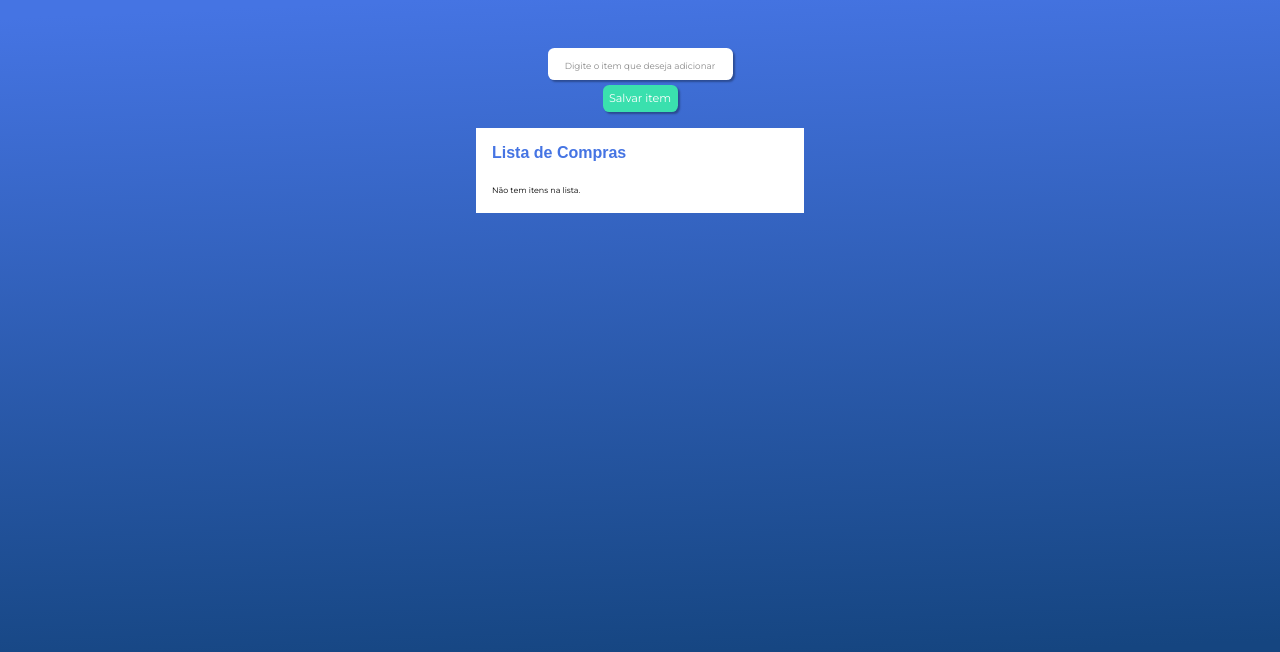
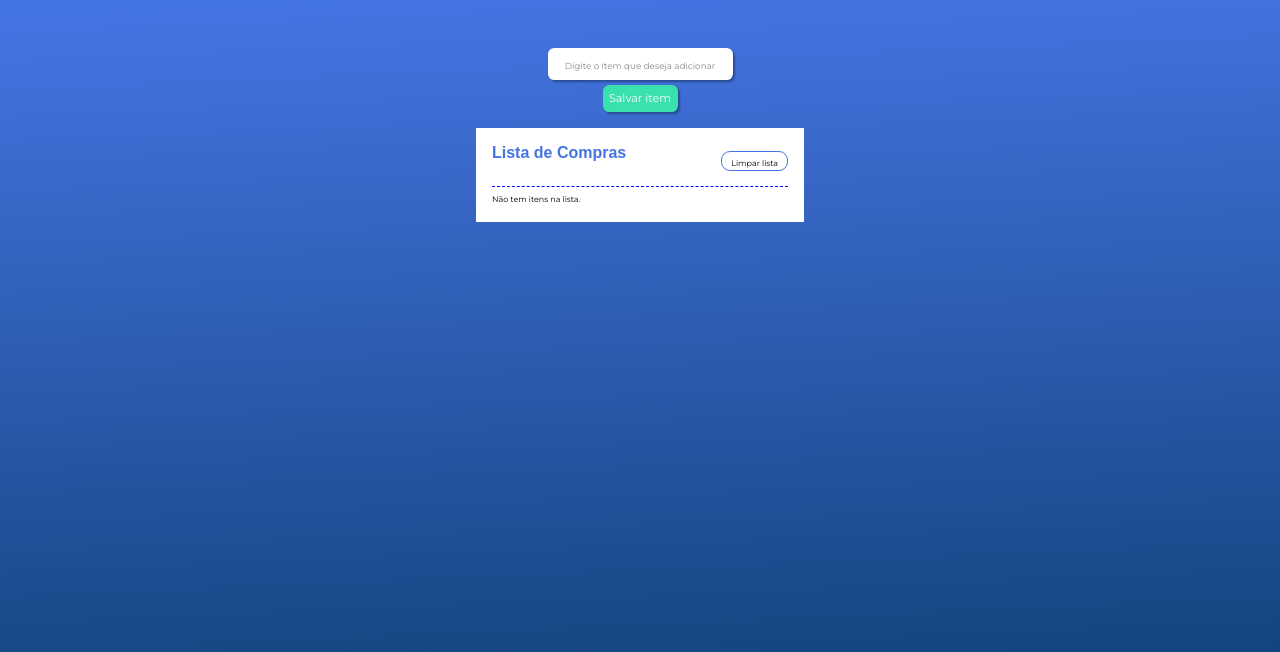
Before and after one commit to FilipeDellaPorta/lista-de-compras-angular, an Angular app: page / in a window 1280 px wide. Shown: the top 652 px of the page. Built offline with nearby package versions, Linux system fonts and the light colour scheme; a web font is replaced by a local one.

Commit message:
feat: :sparkles: add: excluir lista inteira

```diff
--- a/src/app/app.component.html
+++ b/src/app/app.component.html
@@ -2,7 +2,12 @@
   <app-input [itemQueVaiSerEditado]="itemParaSerEditado"> </app-input>
   <div class="container">
     <div class="lista">
-      <h4 class="title-list">Lista de Compras</h4>
+      <div class="header-lista">
+        <h4 class="title-list">Lista de Compras</h4>
+        <button class="btn-header" (click)="limparLista()">
+          <small>Limpar lista</small>
+        </button>
+      </div>
       <div *ngIf="listaDeCompras.length !== 0; else naoTemItem">
         <div *ngFor="let item of listaDeCompras">
           <app-item
--- a/src/app/app.component.ts
+++ b/src/app/app.component.ts
@@ -30,4 +30,8 @@
     const index = this.listaDeCompras.findIndex((item) => item.id === id);
     this.listaDeCompras.splice(index, 1);
   }
+
+  limparLista() {
+    this.listaDeCompras = [];
+  }
 }
```
